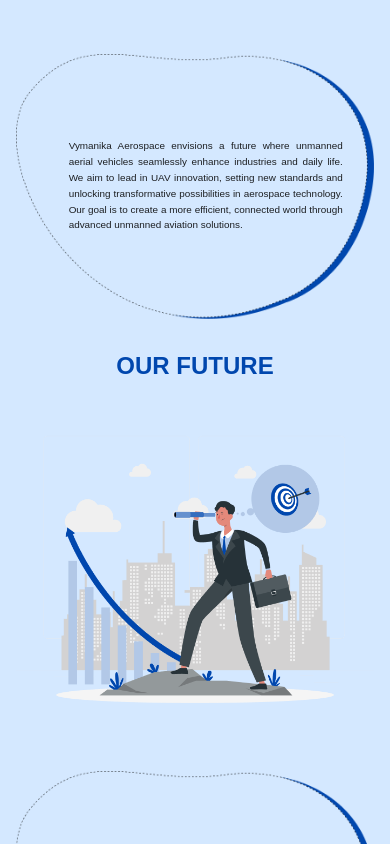
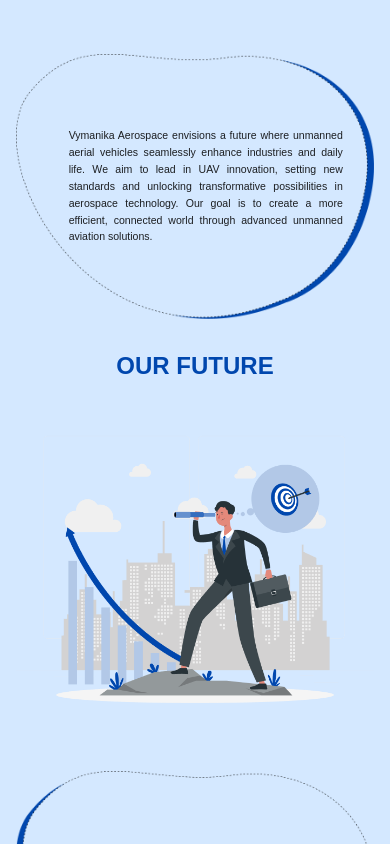
Before and after one commit to ParamJadvani/Drone-Project, a React (Vite) app: page /about in a window 390 px wide. Shown: the part 2040-2884 px from the top of the page. Built offline with nearby package versions, Linux system fonts and the light colour scheme.

Commit message:
Apple responsive

```diff
--- a/src/css/vision_section.css
+++ b/src/css/vision_section.css
@@ -1,12 +1,18 @@
-@media (max-width: 419px) {
+@media (max-width: 358px) {
   .description-text {
-    font-size: 0.62rem !important; /* Font size for screens between 0px and 419px */
+    font-size: 0.58rem !important; /* Font size for screens between 0px and 419px */
+  }
+}
+
+@media (min-width: 358px) and (max-width: 420px) {
+  .description-text {
+    font-size: 0.66rem !important; /* Font size for screens between 420px and 479px */
   }
 }
 
 @media (min-width: 420px) and (max-width: 479px) {
   .description-text {
-    font-size: 0.80rem !important; /* Font size for screens between 420px and 479px */
+    font-size: 0.76rem !important; /* Font size for screens between 420px and 479px */
   }
 }
 
--- a/src/screens/AboutUS.jsx
+++ b/src/screens/AboutUS.jsx
@@ -10,6 +10,7 @@
 import Banner from "../components/Banner";
 import scb from "../assets/SectionImage/Stamp collecting-bro.png";
 import Footer from "../components/Footer/Footer";
+import jadu2 from "../assets/Vector2.png";
 
 const AboutUS = () => {
   // Using useTheme to access the theme
@@ -111,7 +112,7 @@
           <Vision_Section
             title="OUR FUTURE"
             vectorImage={vsr}
-            backgroundimage={jadu}
+            backgroundimage={jadu2}
             description="Vymanika Aerospace envisions a future where unmanned aerial vehicles seamlessly enhance industries and daily life. We aim to lead in UAV innovation, setting new standards and unlocking transformative possibilities in aerospace technology. Our goal is to create a more efficient, connected world through advanced unmanned aviation solutions."
             reverse
           />
--- a/src/screens/Home.jsx
+++ b/src/screens/Home.jsx
@@ -18,6 +18,7 @@
 import onrev from "../assets/SectionImage/Online Review-rafiki.png";
 import OMV from "../assets/SectionImage/Business Plan-bro.png";
 import jadu from "../assets/Vector.png";
+import jadu2 from "../assets/Vector2.png";
 import bannerimage from "../assets/BannerImage/Home.png";
 import vsrp from "../assets/SectionImage/Vision statement-rafiki.png";
 import drone_delivery from "../assets/CardImage/drone-delivery.png";
@@ -165,7 +166,7 @@
         <Vision_Section
           title="Our Vision"
           vectorImage={vsrp}
-          backgroundimage={jadu}
+          backgroundimage={jadu2}
           description="Vymanika Aerospace envisions a future where unmanned aerial vehicles seamlessly enhance industries and daily life. We aim to lead in UAV innovation, setting new standards and unlocking transformative possibilities in aerospace technology. Our goal is to create a more efficient, connected world through advanced unmanned aviation solutions."
           reverse={true}
         />
```
